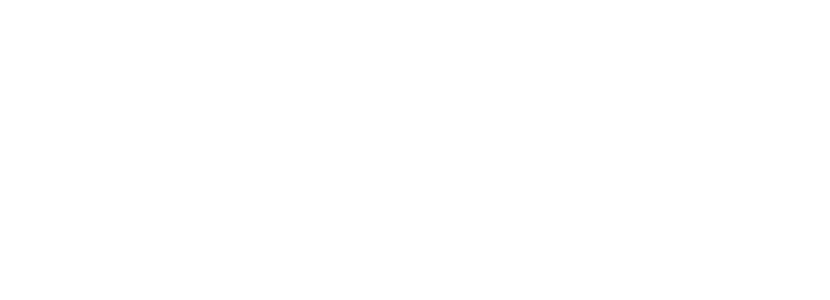
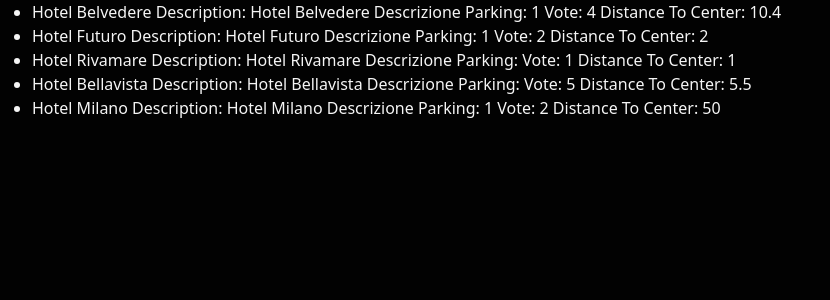
Before and after one commit to AntonioDattolo/php-hotel, a PHP site: page / in a window 1280 px wide. Before the commit the part shown is empty. Shown: the top 300 px of the page, without its empty margins (0-830 px from the left). Run offline with PHP 8.4, Linux system fonts and the light colour scheme; some libraries are stand-ins or nearby versions.

Commit message:
Print Test

```diff
--- a/css/style.css
+++ b/css/style.css
@@ -0,0 +1,4 @@
+.myBg{
+    color: whitesmoke;
+    background-color: #020202;
+}
--- a/index.php
+++ b/index.php
@@ -1,3 +1,48 @@
+
+<?php
+
+    $hotels = [
+
+        [
+            'name' => 'Hotel Belvedere',
+            'description' => 'Hotel Belvedere Descrizione',
+            'parking' => true,
+            'vote' => 4,
+            'distance_to_center' => 10.4
+        ],
+        [
+            'name' => 'Hotel Futuro',
+            'description' => 'Hotel Futuro Descrizione',
+            'parking' => true,
+            'vote' => 2,
+            'distance_to_center' => 2
+        ],
+        [
+            'name' => 'Hotel Rivamare',
+            'description' => 'Hotel Rivamare Descrizione',
+            'parking' => false,
+            'vote' => 1,
+            'distance_to_center' => 1
+        ],
+        [
+            'name' => 'Hotel Bellavista',
+            'description' => 'Hotel Bellavista Descrizione',
+            'parking' => false,
+            'vote' => 5,
+            'distance_to_center' => 5.5
+        ],
+        [
+            'name' => 'Hotel Milano',
+            'description' => 'Hotel Milano Descrizione',
+            'parking' => true,
+            'vote' => 2,
+            'distance_to_center' => 50
+        ],
+
+    ];
+
+?>
+
 <!DOCTYPE html>
 <html lang="en">
 <head>
@@ -12,6 +57,13 @@
 </head>
 <body class="myBg">
 
+<ul>
+    <?php
+    foreach($hotels as $hotel) {
+        echo "<li>" . $hotel["name"] . " Description: " . $hotel["description"] . " Parking: " . $hotel["parking"] .  " Vote: " . $hotel["vote"] . " Distance To Center: " . $hotel["distance_to_center"] . "</li>";
+    }
+    ?>
+</ul>
 
 
 </body>
```
